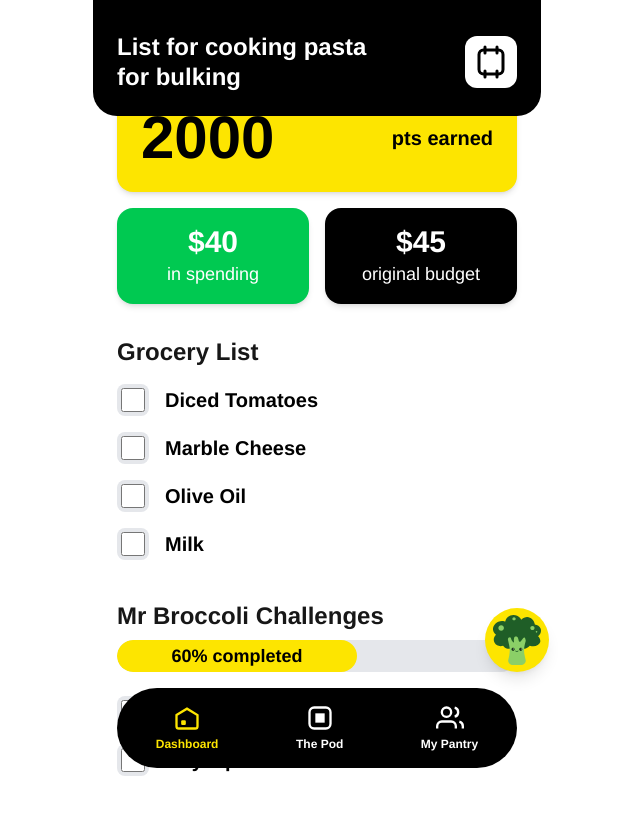
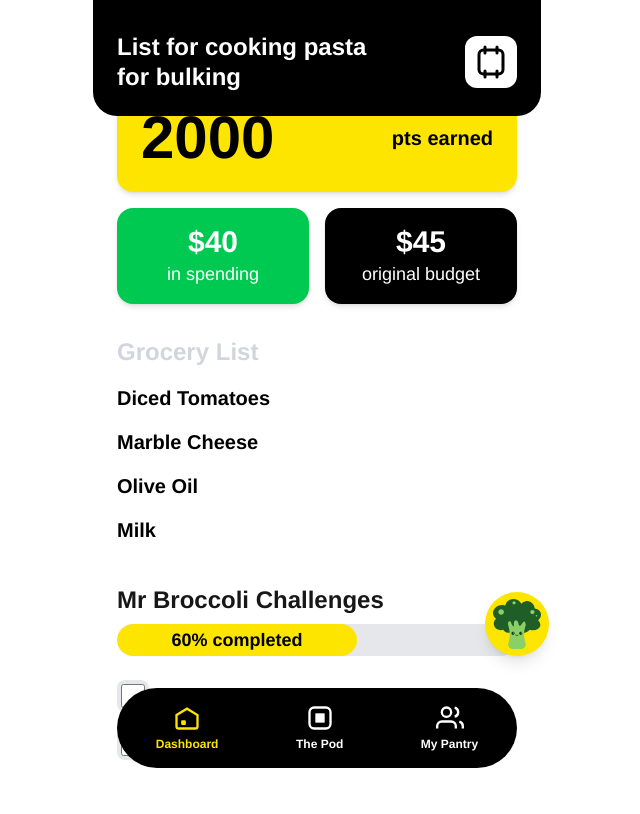
Before and after one commit to fayaz-rafin/social-pod, a Next.js app: page /pod-details in a window 1280 px wide. Shown: the top 814 px of the page, without its empty margins (323-963 px from the left). Built offline with nearby package versions, Linux system fonts and the light colour scheme.

Commit message:
add pod-details

```diff
--- a/app/pod-details/page.tsx
+++ b/app/pod-details/page.tsx
@@ -48,15 +48,12 @@ export default function PodDetailsPage() {
 
       {/* Grocery List */}
       <div className="px-6 mt-8">
-        <h2 className="text-2xl font-black mb-4">Grocery List</h2>
+        <h2 className="text-2xl font-black mb-4 text-gray-300 font-bold">Grocery List</h2>
         <div className="flex flex-col gap-4">
           {groceryList.map((item, i) => (
-            <label key={i} className="flex items-center gap-4">
-              <span className="w-8 h-8 rounded-lg bg-gray-200 flex items-center justify-center">
-                <input type="checkbox" className="w-6 h-6 accent-black" />
-              </span>
+            <div key={i} className="flex items-center gap-4">
               <span className="text-xl font-bold text-black">{item}</span>
-            </label>
+            </div>
           ))}
         </div>
       </div>
```
